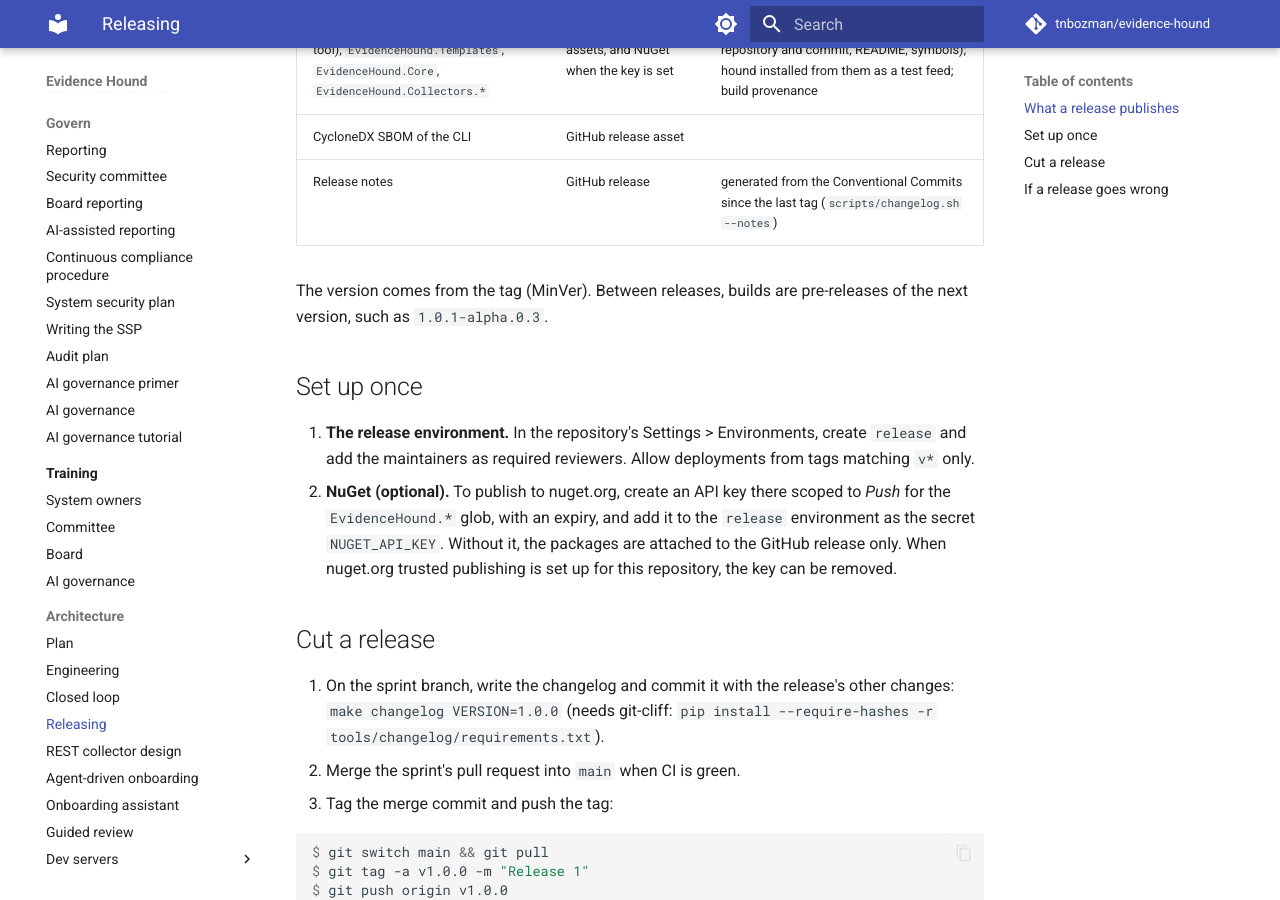
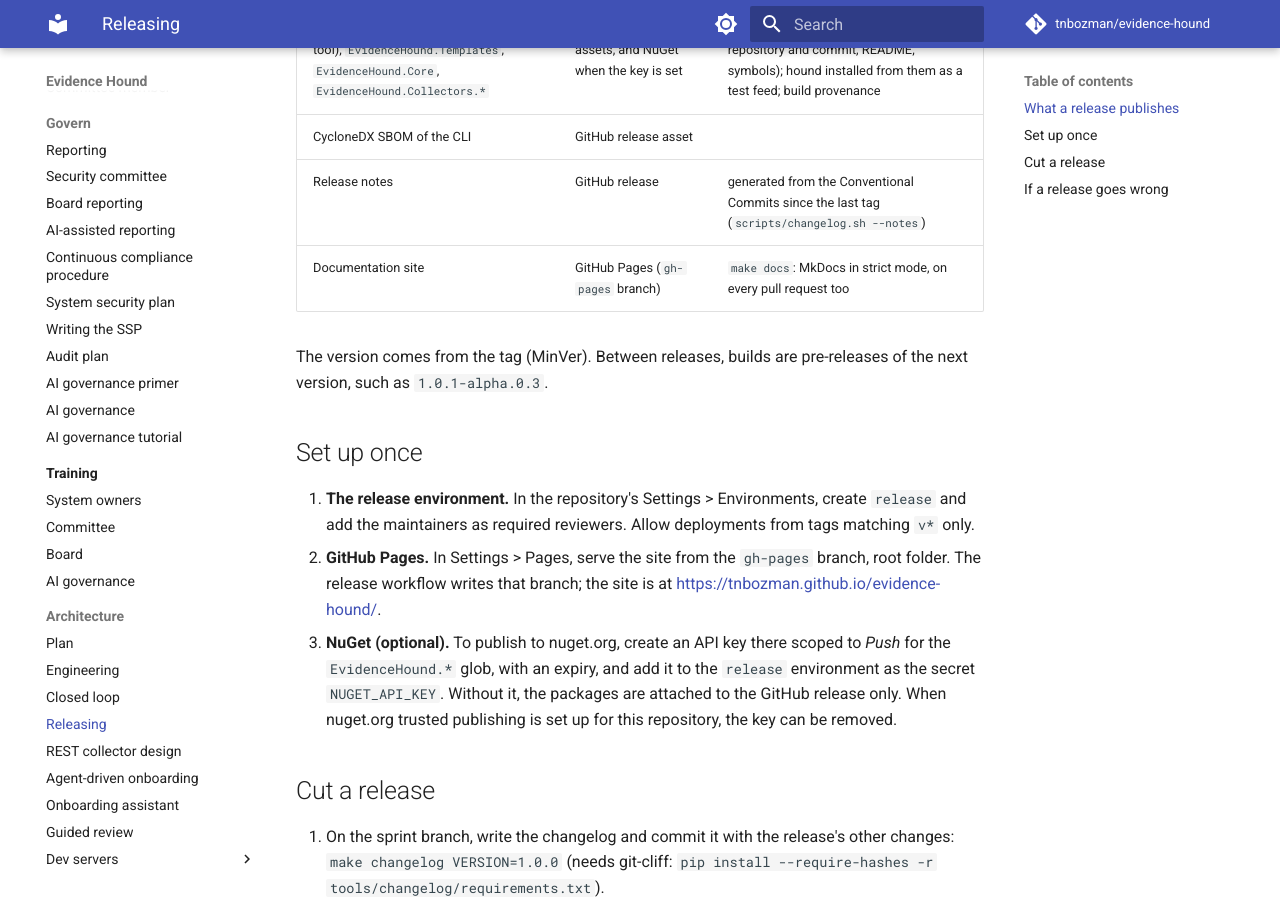
Before and after one commit to tnbozman/evidence-hound, an MkDocs documentation site: the page built from docs/releasing.md, in a window 1280 px wide and 900 px high, scrolled down 493 px. Built offline with MkDocs 1.6.1 and Material for MkDocs 9.7.7, drawn with Linux system fonts in a browser that asks for light colours; comment, search, counter and statistics services are not loaded.

Commit message:
feat(s13-05): documentation site built in CI and published to GitHub Pages on release [green]
Co-Authored-By: Claude Opus 5.5 <noreply@anthropic.com>
Claude-Session: https://claude.ai/code/session_01QC7Mi87u7CEpt9zz5WdR7j

```diff
--- a/docs/releasing.md
+++ b/docs/releasing.md
@@ -11,6 +11,7 @@ published until a maintainer approves the `release` environment, and no long-liv
 | `EvidenceHound.Cli` (the `hound` .NET tool), `EvidenceHound.Templates`, `EvidenceHound.Core`, `EvidenceHound.Collectors.*` | GitHub release assets, and NuGet when the key is set | `scripts/check-packages.sh` (licence, repository and commit, README, symbols); hound installed from them as a test feed; build provenance |
 | CycloneDX SBOM of the CLI | GitHub release asset | |
 | Release notes | GitHub release | generated from the Conventional Commits since the last tag (`scripts/changelog.sh --notes`) |
+| Documentation site | GitHub Pages (`gh-pages` branch) | `make docs`: MkDocs in strict mode, on every pull request too |
 
 The version comes from the tag (MinVer). Between releases, builds are pre-releases of the next version, such as `1.0.1-alpha.0.3`.
 
@@ -18,7 +19,9 @@ The version comes from the tag (MinVer). Between releases, builds are pre-releas
 
 1. **The release environment.** In the repository's Settings > Environments, create `release` and add the maintainers as required
    reviewers. Allow deployments from tags matching `v*` only.
-2. **NuGet (optional).** To publish to nuget.org, create an API key there scoped to *Push* for the `EvidenceHound.*` glob, with an
+2. **GitHub Pages.** In Settings > Pages, serve the site from the `gh-pages` branch, root folder. The release workflow writes that
+   branch; the site is at <https://tnbozman.github.io/evidence-hound/>.
+3. **NuGet (optional).** To publish to nuget.org, create an API key there scoped to *Push* for the `EvidenceHound.*` glob, with an
    expiry, and add it to the `release` environment as the secret `NUGET_API_KEY`. Without it, the packages are attached to the GitHub
    release only. When nuget.org trusted publishing is set up for this repository, the key can be removed.
 
```
Also changed, not shown: 1 other file.
